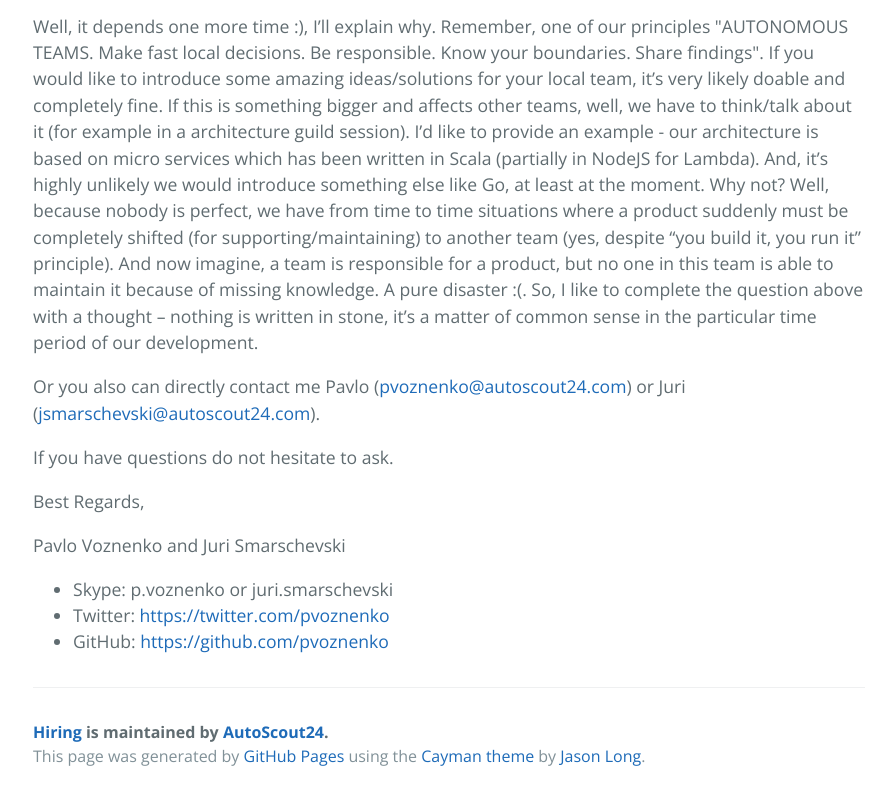
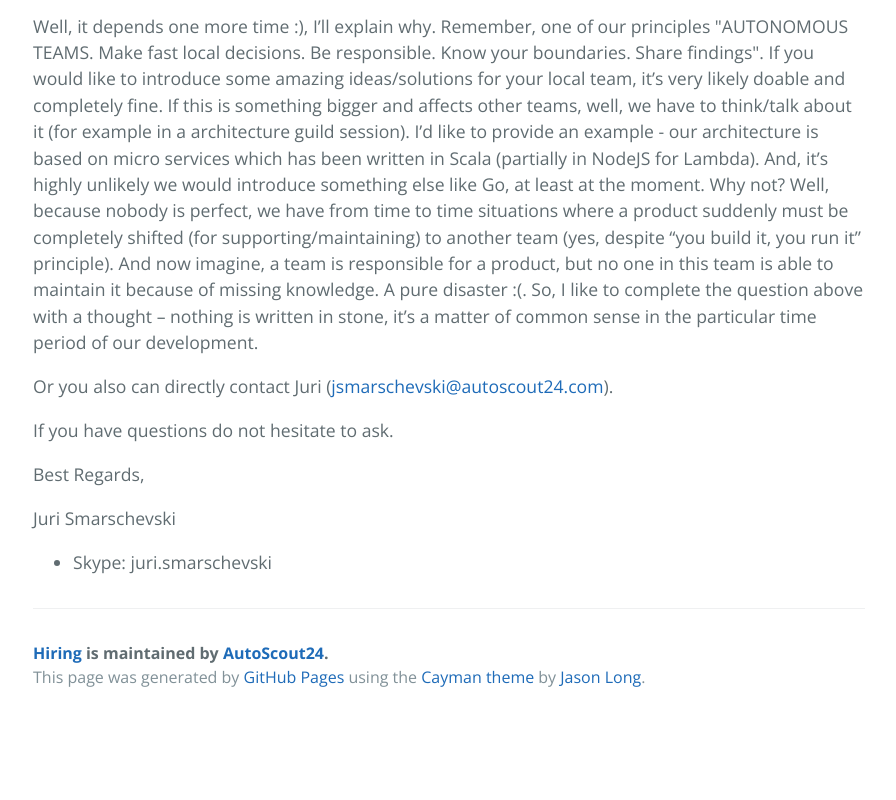
Before and after one commit to Scout24/hiring, a plain HTML site: page index.html in a window 1280 px wide. Shown: the part 5242-6042 px from the top of the page, without its empty margins (191-1087 px from the left). After the commit the page ends 5963 px from the top, so only its background shows below. Drawn offline with nearby package versions, Linux system fonts and the light colour scheme.

Commit message:
removed Pavlo as contact

```diff
--- a/index.html
+++ b/index.html
@@ -128,20 +128,16 @@ Remember, one of our principles "AUTONOMOUS TEAMS. Make fast local decisions. Be
 I’d like to provide an example - our architecture is based on micro services which has been written in Scala (partially in NodeJS for Lambda). And, it’s highly unlikely we would introduce something else like Go, at least at the moment. Why not? Well, because nobody is perfect, we have from time to time situations where a product suddenly must be completely shifted (for supporting/maintaining) to another team (yes, despite “you build it, you run it” principle). And now imagine, a team is responsible for a product, but no one in this team is able to maintain it because of missing knowledge. A pure disaster :(.
 So, I like to complete the question above with a thought – nothing is written in stone, it’s a matter of common sense in the particular time period of our development.</p>
 
-<p>Or you also can directly contact me Pavlo (<a href="mailto:pvoznenko@autoscout24.com">pvoznenko@autoscout24.com</a>) or Juri (<a href="mailto:jsmarschevski@autoscout24.com">jsmarschevski@autoscout24.com</a>).</p>
+<p>Or you also can directly contact Juri (<a href="mailto:jsmarschevski@autoscout24.com">jsmarschevski@autoscout24.com</a>).</p>
 
 <p>If you have questions do not hesitate to ask.</p>
 
 <p>Best Regards,</p>
 
-<p>Pavlo Voznenko and Juri Smarschevski</p>
+<p>Juri Smarschevski</p>
 
 <ul>
-<li>Skype: p.voznenko or juri.smarschevski</li>
-<li>Twitter: <a href="https://twitter.com/pvoznenko">https://twitter.com/pvoznenko</a>
-</li>
-<li>GitHub: <a href="https://github.com/pvoznenko">https://github.com/pvoznenko</a>
-</li>
+<li>Skype: juri.smarschevski</li>
 </ul>
 
       <footer class="site-footer">
```
